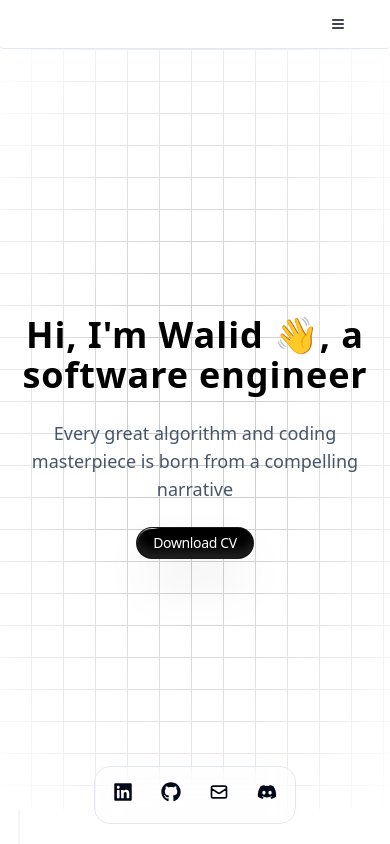
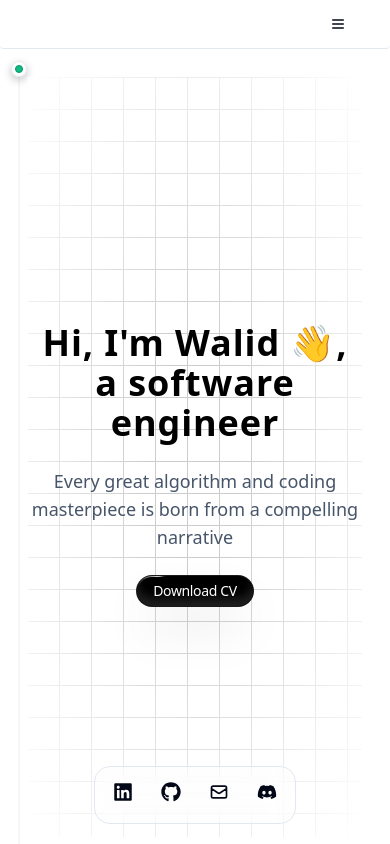
Before and after one commit to WalidAra/WalidAra.Dev, a React (Vite) app: page / in a window 390 px wide. Shown: the top 844 px of the page. Built offline with nearby package versions, Linux system fonts and the light colour scheme.

Commit message:
fixed mobile v

```diff
--- a/src/App.tsx
+++ b/src/App.tsx
@@ -15,7 +15,7 @@ function App() {
       <NavBar />
 
       <TracingBeam className="m-auto">
-        <main className="w-full sm:p-10">
+        <main className="w-full p-7">
           <Hero />
           <AboutMe />
           <Education />
```
